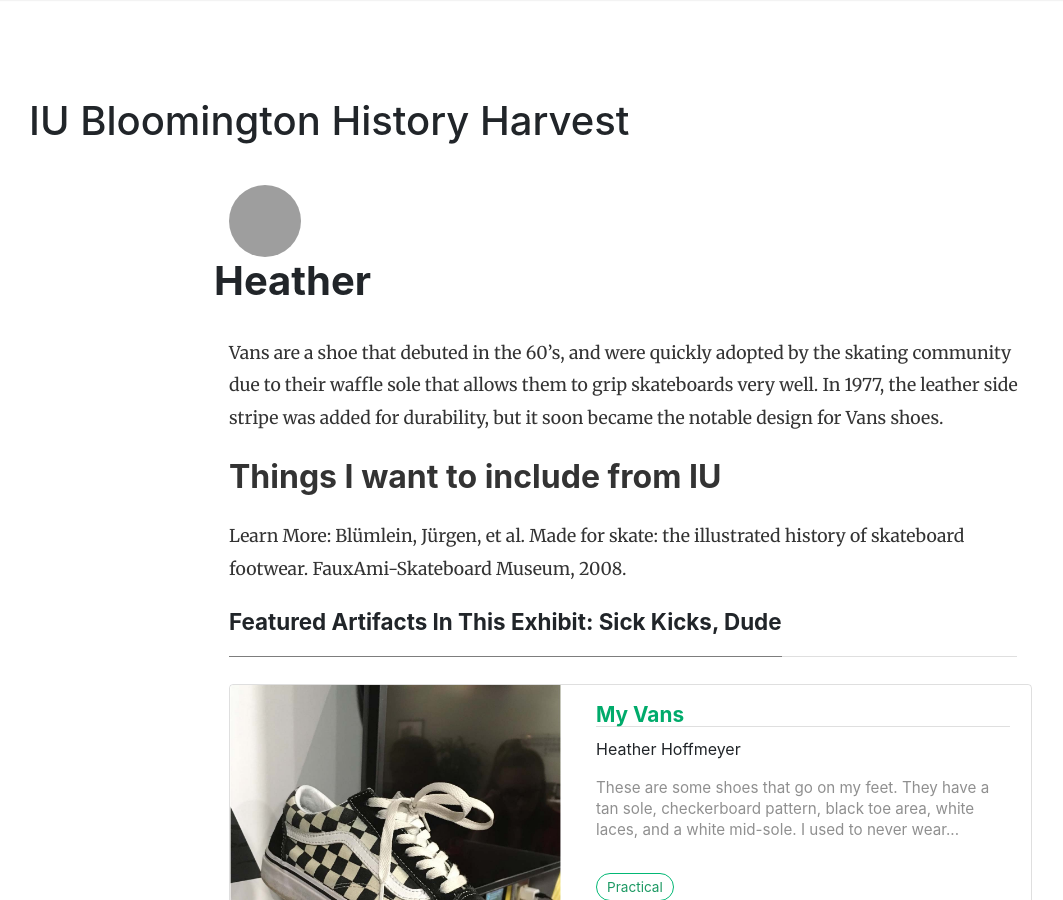
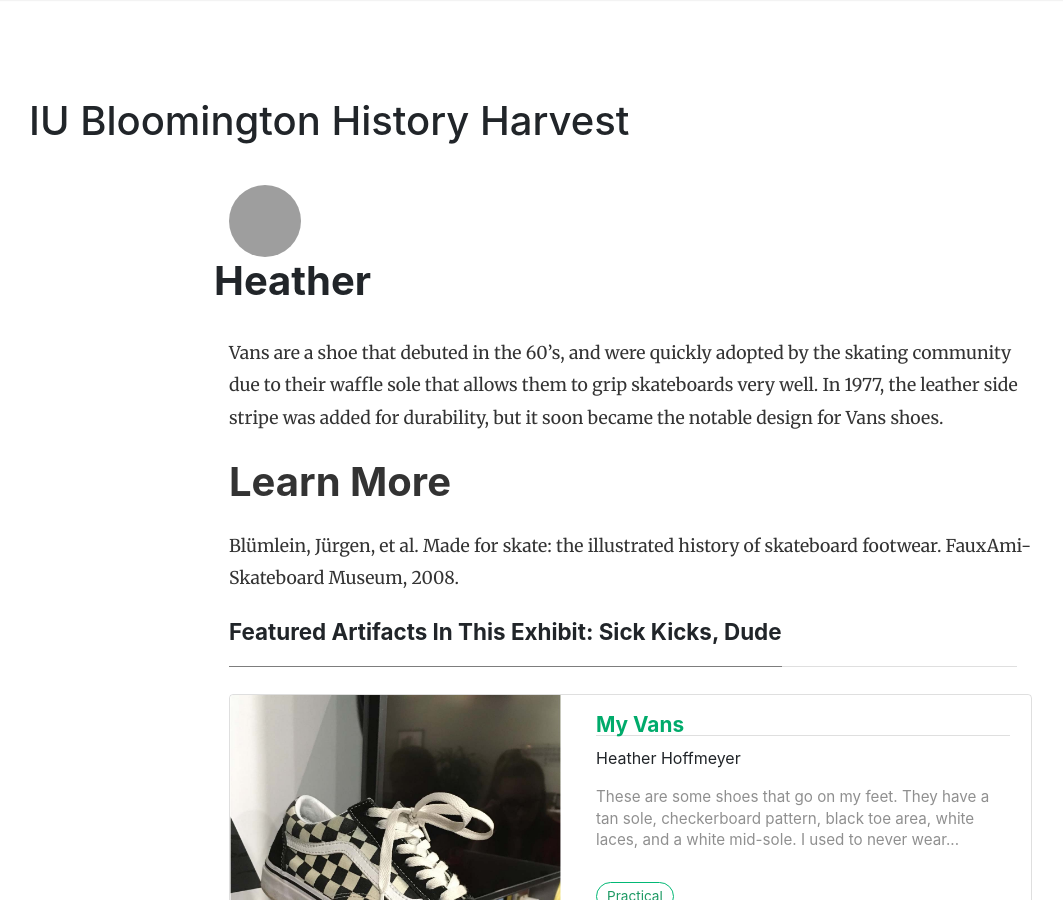
Before and after one commit to IUBHistoryHarvest/IUBHistoryHarvest.github.io, a Jekyll site: the page built from _stories/Heather.md, in a window 1280 px wide and 900 px high. Shown: the whole window, without its empty margins (56-1119 px from the left). Built offline with Jekyll 4.4.1, drawn with Linux system fonts in a browser that asks for light colours; nearby versions of some CDN libraries; comment, search, counter and statistics services are not loaded; grey boxes are pictures that could not be loaded.

Commit message:
Update Heather.md

```diff
--- a/_stories/Heather.md
+++ b/_stories/Heather.md
@@ -12,6 +12,6 @@
 
 Vans are a shoe that debuted in the 60's, and were quickly adopted by the skating community due to their waffle sole that allows them to grip skateboards very well. In 1977, the leather side stripe was added for durability, but it soon became the notable design for Vans shoes.
 
-## Things I want to include from IU
+# Learn More
 
-Learn More: Blümlein, Jürgen, et al. Made for skate: the illustrated history of skateboard footwear. FauxAmi-Skateboard Museum, 2008.
+Blümlein, Jürgen, et al. Made for skate: the illustrated history of skateboard footwear. FauxAmi-Skateboard Museum, 2008.
```
